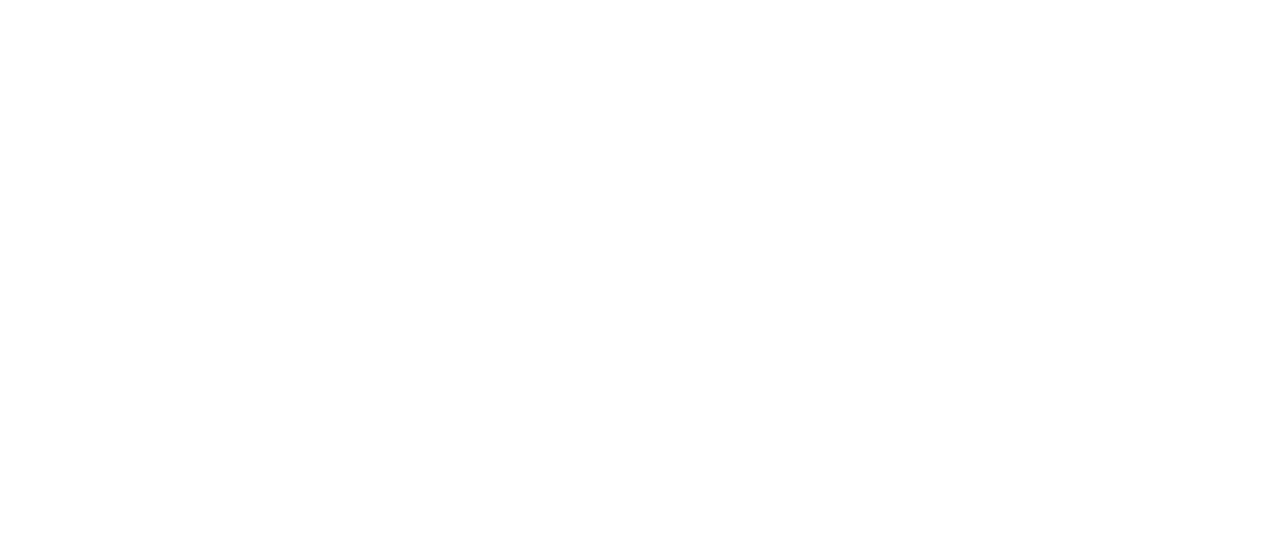
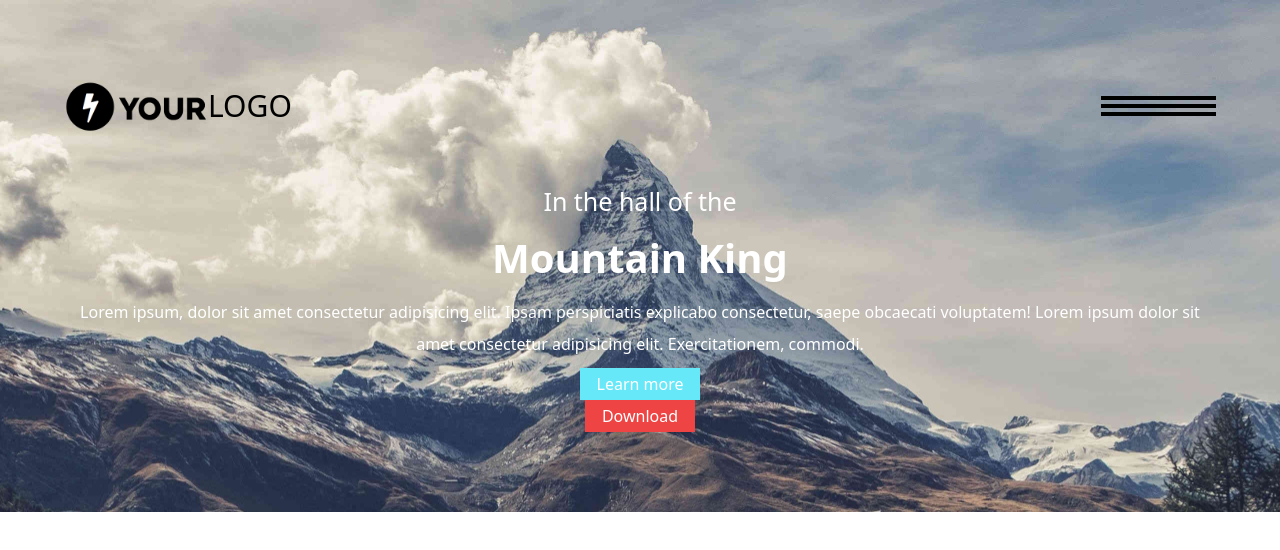
Before and after one commit to Nadir-Bsd/Tp-Mountain, a website: page index.html in a window 1280 px wide. Drawn offline with Linux system fonts and the light colour scheme.

Commit message:
ADD: HEADER

```diff
--- a/index.html
+++ b/index.html
@@ -8,5 +8,39 @@
 </head>
 <body>
 
+    <!------------------------------ HEADER ------------------------------------->
+    <header class="flex flex-col items-center bg-mountain bg-cover w-full py-20">
+
+        <!------------------------------ NAV ------------------------------------->
+        <nav class="flex justify-between items-center w-[90%]">
+            <div class="flex items-center justify-center">
+                <img src="./images/your_logo.png" alt="" class="w-[9rem]">
+                <p class="text-3xl">LOGO</p>
+            </div>
+            <div class="flex flex-col gap-1 w-[10%]">
+                <hr class="bg-black w-full h-1 border-none">
+                <hr class="bg-black w-full h-1 border-none">
+                <hr class="bg-black w-full h-1 border-none">
+            </div>
+        </nav>
+        <!-------------------------------------------------------------------------->
+
+        <!------------------------------ FIRST ------------------------------------->
+        <section class="flex flex-col gap-2 w-[90%] text-center mt-[50px]">
+            <h2 class="text-white text-[25px]">In the hall of the</h2>
+            <h1 class="text-white text-[40px] font-bold">Mountain King</h1>
+            <p class="text-white leading-8">Lorem ipsum, dolor sit amet consectetur adipisicing elit. Ipsam perspiciatis explicabo consectetur, saepe obcaecati voluptatem! Lorem ipsum dolor sit amet consectetur adipisicing elit. Exercitationem, commodi.</p>
+            <div class="flex flex-col items-center">
+                <button class="bg-cyan-300 decoration-none text-white w-[120px] p-1">Learn more</button><button class="bg-red-500 decoration-none text-white  w-[110px] p-1">Download</button>
+            </div>
+        </section>
+        <!-------------------------------------------------------------------------->
+
+    </header>
+    <!-------------------------------------------------------------------------->
+
+    <!------------------------------ FIRST ------------------------------------->
+
+    <!-------------------------------------------------------------------------->
 </body>
 </html>
--- a/tailwind.config.js
+++ b/tailwind.config.js
@@ -9,6 +9,9 @@ module.exports = {
       lg: '1024px',
     },
     extend: {
+      backgroundImage: {
+        'mountain': "url('../images/bg_header.jpg')",
+      },
       colors: {
         primary: {
           orange: "hsl(35, 77%, 62%)",
```
Also changed, not shown: css/output.css.
